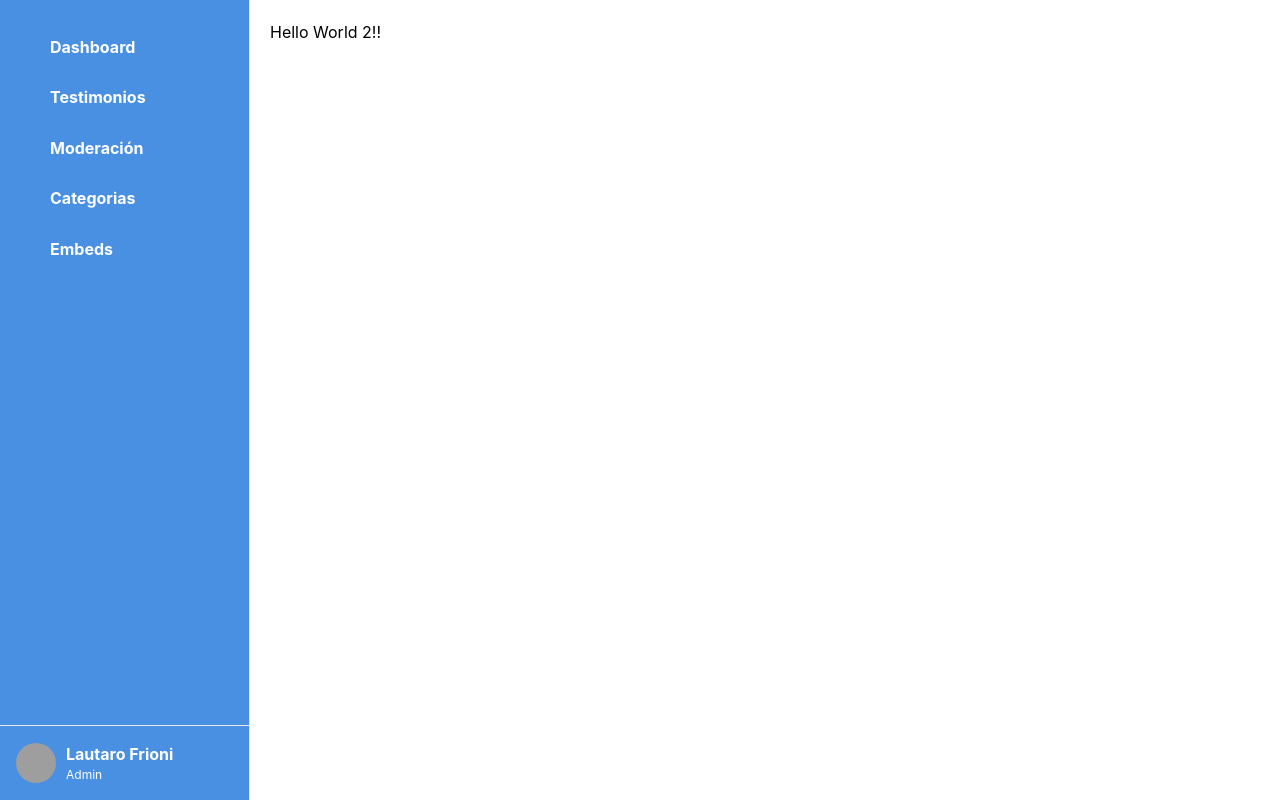
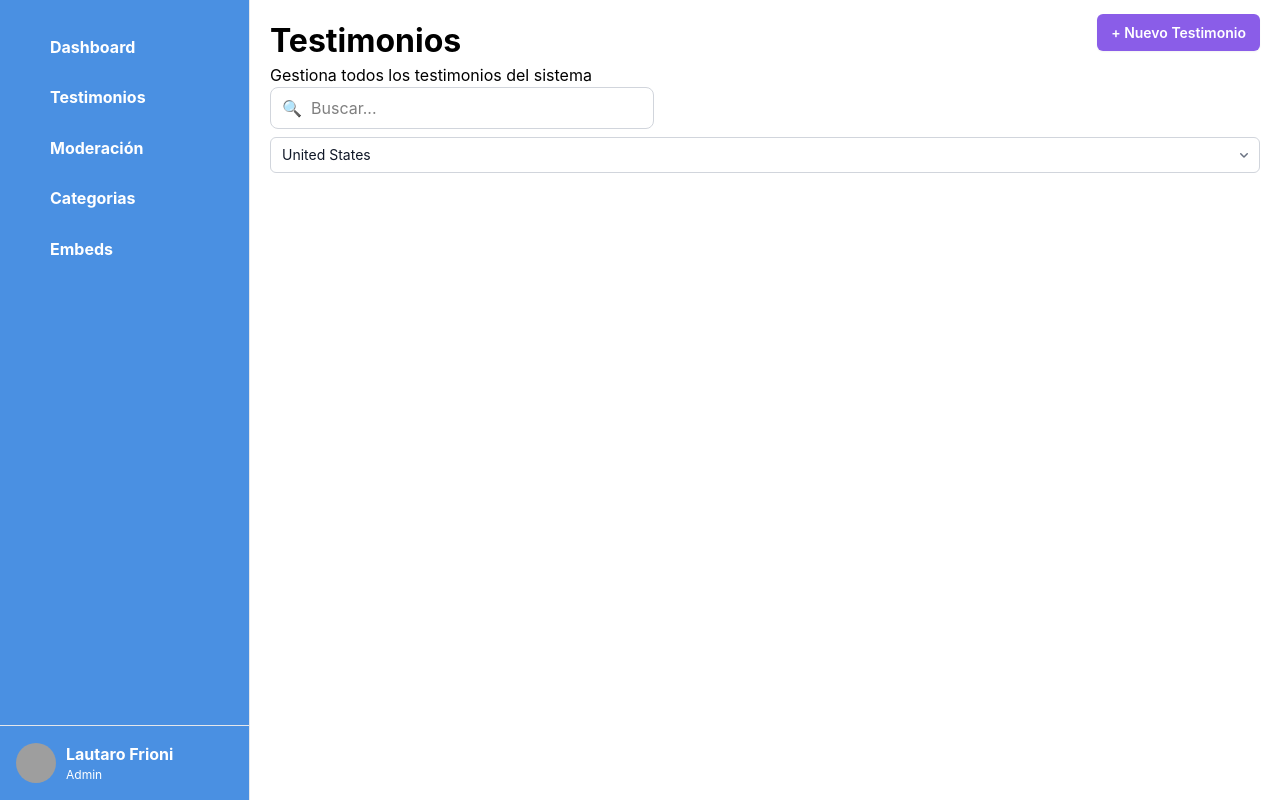
Before and after one commit to nc-proyectos/testimonial-cms, a React (Vite) app: page /dashboard/testimonios in a window 1280 px wide. Built offline with nearby package versions, Linux system fonts and the light colour scheme; grey boxes are pictures that could not be loaded; some icons are missing.

Commit message:
keep working on the project

```diff
--- a/src/components/dashboard/Testimonios.jsx
+++ b/src/components/dashboard/Testimonios.jsx
@@ -1,7 +1,40 @@
 export function Testimonios () {
     return(
         <>
-            <div>Hello World 2!!</div>
+        <div style={{display:'flex' , justifyContent:'space-between'}}>
+            <div>
+                <h2 style={{fontSize:'xx-large'}} className="text-2xl font-bold">Testimonios</h2>
+                <p>Gestiona todos los testimonios del sistema</p>
+            </div>
+            <div>
+                <a href="#" style={{background:'#8A5DE8'}} className="rounded-md bg-indigo-600 px-3.5 py-2.5 text-sm font-semibold text-white shadow-xs hover:bg-indigo-500 focus-visible:outline-2 focus-visible:outline-offset-2 focus-visible:outline-indigo-600">+ Nuevo Testimonio</a>
+            </div>
+        </div>
+
+    <div>
+        <div className="relative w-full max-w-sm">
+            {/* Icono */}
+            <span className="absolute inset-y-0 left-3 flex items-center text-gray-400">
+    🔍
+                </span>
+
+        {/* Input */}
+            <input type="text" placeholder="Buscar..." className="w-full pl-10 pr-4 py-2 rounded-lg border border-gray-300 focus:outline-none focus:ring-2 focus:ring-blue-500"/>
+        </div>
+
+        <div class="sm:col-span-3">
+          <div class="mt-2 grid grid-cols-1">
+            <select id="country" name="country" autocomplete="country-name" class="col-start-1 row-start-1 w-full appearance-none rounded-md bg-white py-1.5 pr-8 pl-3 text-base text-gray-900 outline-1 -outline-offset-1 outline-gray-300 focus:outline-2 focus:-outline-offset-2 focus:outline-indigo-600 sm:text-sm/6">
+              <option>United States</option>
+              <option>Canada</option>
+              <option>Mexico</option>
+            </select>
+            <svg viewBox="0 0 16 16" fill="currentColor" data-slot="icon" aria-hidden="true" class="pointer-events-none col-start-1 row-start-1 mr-2 size-5 self-center justify-self-end text-gray-500 sm:size-4">
+              <path d="M4.22 6.22a.75.75 0 0 1 1.06 0L8 8.94l2.72-2.72a.75.75 0 1 1 1.06 1.06l-3.25 3.25a.75.75 0 0 1-1.06 0L4.22 7.28a.75.75 0 0 1 0-1.06Z" clip-rule="evenodd" fill-rule="evenodd" />
+            </svg>
+          </div>
+        </div>
+    </div>
         </>
     )
 }
```
